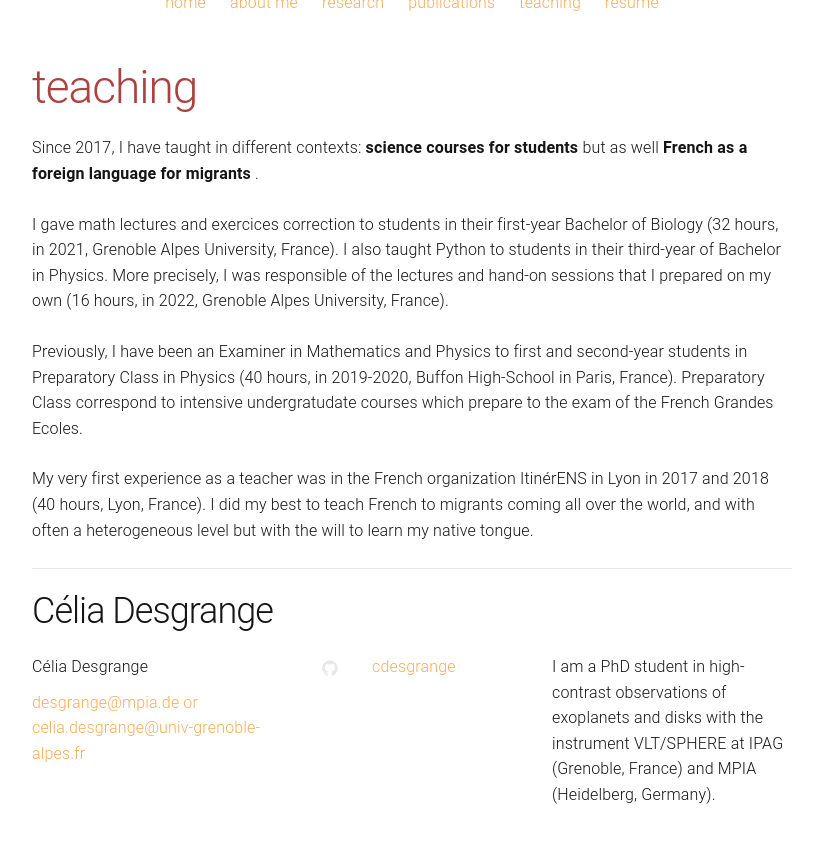
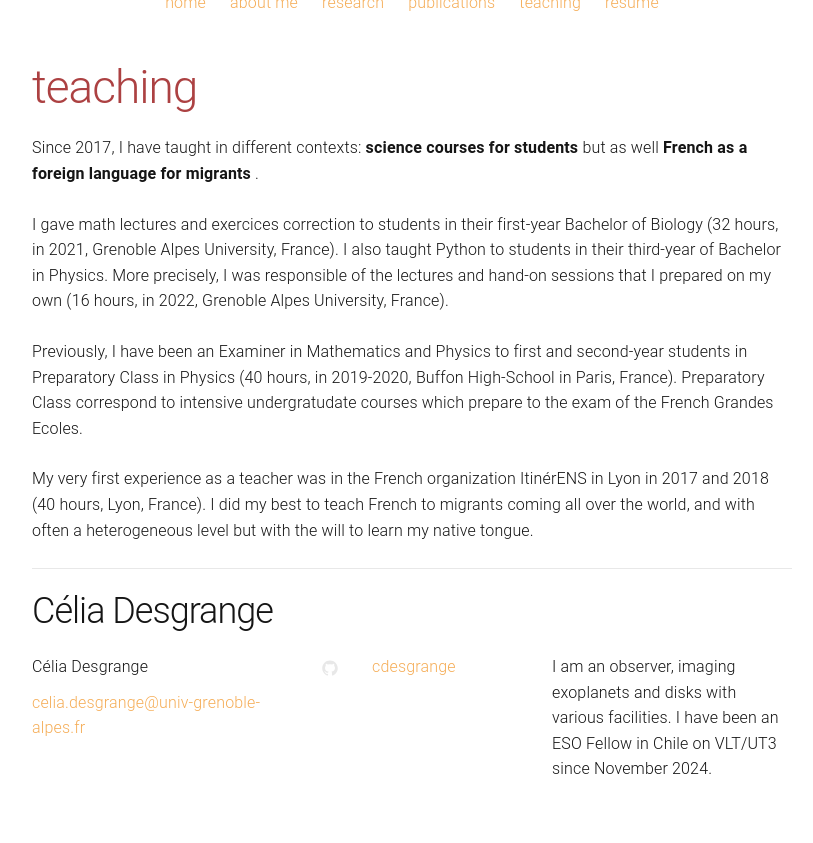
Before and after one commit to cdesgrange/cdesgrange.github.io, a Jekyll site: the page built from teaching.md, in a window 1280 px wide, cut to the strip 186-1059 px from the top of the page. Shown: the top 843 px of the strip, without its empty margins (228-1041 px from the left). Built offline with Jekyll 4.4.1, drawn with Linux system fonts in a browser that asks for light colours.

Commit message:
Update _config.yml
updated description: ESO Fellow

```diff
--- a/_config.yml
+++ b/_config.yml
@@ -1,9 +1,9 @@
 # Site settings
 title: Célia Desgrange
-email: desgrange@mpia.de or celia.desgrange@univ-grenoble-alpes.fr
+email: celia.desgrange@univ-grenoble-alpes.fr
 #email: desgrange@mpia.de
 description: > # this means to ignore newlines until "baseurl:"
-  I am a PhD student in high-contrast observations of exoplanets and disks with the instrument VLT/SPHERE at IPAG (Grenoble, France) and MPIA (Heidelberg, Germany).
+  I am an observer, imaging exoplanets and disks with various facilities. I have been an ESO Fellow in Chile on VLT/UT3 since November 2024.
 #baseurl: "/urban-theme" # the subpath of your site, e.g. /blog
 url: "https://cdesgrange.github.io" # the base hostname & protocol for your site
 #twitter_username: jekyllrb
```
